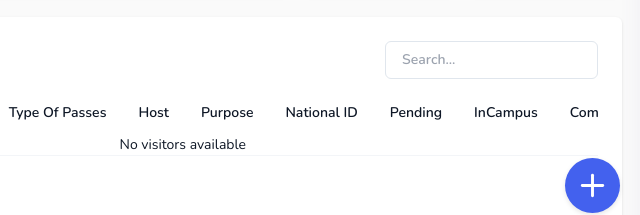
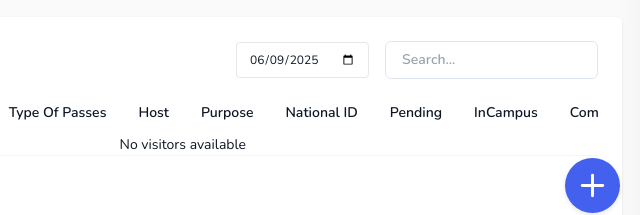
Before and after one commit to endel25/Endel_html-css-js, a plain HTML site: page index.html in a window 1280 px wide. Shown: the part 527-742 px from the top of the page, 640-1280 px from the left. Drawn offline with nearby package versions, Linux system fonts and the light colour scheme; no server answers; sample sign-in values are in the browser's storage.

Commit message:
Calender Functionality

```diff
--- a/assets/js/main-content-script/index-main-script.js
+++ b/assets/js/main-content-script/index-main-script.js
@@ -584,6 +584,7 @@ document.addEventListener('alpine:init', () => {
     Alpine.data('visitorDetails', () => ({
         visitorsList: [],
         searchQuery: '',
+        selectedDate: new Date().toISOString().split('T')[0], // Default to today
 
         get filteredVisitors() {
             if (!this.searchQuery) return this.visitorsList;
@@ -606,8 +607,14 @@ document.addEventListener('alpine:init', () => {
         async fetchVisitorDetails() {
             try {
                 const [appointmentResponse, visitorResponse] = await Promise.all([
-                    fetch('https://192.168.3.73:3001/appointment'),
-                    fetch('https://192.168.3.73:3001/visitors')
+                    fetch(`https://192.168.3.73:3001/appointment?t=${new Date().getTime()}`, {
+                        method: 'GET',
+                        headers: { 'Content-Type': 'application/json' }
+                    }),
+                    fetch(`https://192.168.3.73:3001/visitors?t=${new Date().getTime()}`, {
+                        method: 'GET',
+                        headers: { 'Content-Type': 'application/json' }
+                    })
                 ]);
 
                 if (!appointmentResponse.ok) {
@@ -621,9 +628,9 @@ document.addEventListener('alpine:init', () => {
                 const visitorData = await visitorResponse.json();
                 console.log('API Response for Visitor Details:', JSON.stringify({ appointmentData, visitorData }, null, 2));
 
-                const today = new Date();
-                const todayStr = today.toISOString().split('T')[0]; // Format: YYYY-MM-DD
-                console.log('Today\'s date:', todayStr);
+                // Normalize selected date to YYYY-MM-DD for comparison
+                const selectedDateStr = this.selectedDate; // Already in YYYY-MM-DD from input
+                console.log('Selected date:', selectedDateStr);
 
                 const normalizeData = (item, recordType) => {
                     let hostName = 'Unknown';
@@ -649,6 +656,7 @@ document.addEventListener('alpine:init', () => {
 
                     if (!exitDateToUse?.match(/^\d{2}-\d{2}-\d{4}$/)) {
                         console.warn(`Invalid exitDate format for visitor ID ${item.id}. Fallback used.`);
+                        const today = new Date();
                         exitDateToUse = `${String(today.getDate()).padStart(2, '0')}-${String(today.getMonth() + 1).padStart(2, '0')}-${today.getFullYear()}`;
                     }
 
@@ -676,11 +684,11 @@ document.addEventListener('alpine:init', () => {
                 };
 
                 const processedAppointmentData = (Array.isArray(appointmentData) ? appointmentData : appointmentData.data || [])
-                    .filter(item => item.date && item.date === todayStr)
+                    .filter(item => item.date && item.date === selectedDateStr)
                     .map(item => normalizeData(item, 'preapproval'));
 
                 const processedVisitorData = (Array.isArray(visitorData) ? visitorData : visitorData.data || [])
-                    .filter(item => item.date && item.date === todayStr)
+                    .filter(item => item.date && item.date === selectedDateStr)
                     .map(item => normalizeData(item, 'spot'));
 
                 const apiData = [...processedAppointmentData, ...processedVisitorData]
@@ -688,8 +696,12 @@ document.addEventListener('alpine:init', () => {
                         if (item.exitApproval && item.exitDate) {
                             const [exitDay, exitMonth, exitYear] = item.exitDate.split('-').map(Number);
                             const exitDate = new Date(Date.UTC(exitYear, exitMonth - 1, exitDay));
-                            const todayDate = new Date(Date.UTC(today.getFullYear(), today.getMonth(), today.getDate()));
-                            return exitDate >= todayDate;
+                            const selectedDate = new Date(Date.UTC(
+                                parseInt(selectedDateStr.split('-')[0]),
+                                parseInt(selectedDateStr.split('-')[1]) - 1,
+                                parseInt(selectedDateStr.split('-')[2])
+                            ));
+                            return exitDate >= selectedDate;
                         }
                         return true;
                     });
--- a/index.html
+++ b/index.html
@@ -231,14 +231,22 @@
                     </div>
 
                     <div class="mb-5 grid grid-cols-1">
-                        <!-- ✅ Visitor Details Table Panel with Search -->
+                    <!-- ✅ Visitor Details Table Panel with Search and Date Filter -->
                     <div class="panel3" x-data="visitorDetails" x-init="fetchVisitorDetails()">
                         <div class="mb-3 flex items-center justify-between">
                             <h3 class="text-lg font-bold"><b>Today's Visitor Details</b></h3>
+                            <div class="flex items-center space-x-4">
+                                <div class="flex-1">
+                                    <input type="date" id="visitor-date" name="date"
+                                        class="w-full text-xs px-3 py-2 border rounded"
+                                        :value="selectedDate" @change="selectedDate = $event.target.value; fetchVisitorDetails()" />
+                                    <span class="error text-red-500 text-xs" id="error-date"></span>
+                                </div>
                                 <div class="dataTable-search">
                                     <input class="dataTable-input" placeholder="Search..." type="text"
                                         :value="searchQuery" @input="searchQuery = $event.target.value"
                                         autocomplete="off" spellcheck="false" />
+                                </div>
                             </div>
                         </div>
                         <div class="overflow-x-auto">
@@ -282,7 +290,6 @@
                                                 <td x-text="visitor.nationalId"></td>
                                                 <!-- Progress Steps -->
                                                 <td colspan="4" class="td1">
-                                                        <!-- Use renderProgressSteps to dynamically render the progress steps -->
                                                     <div x-html="renderProgressSteps(visitor)"></div>
                                                 </td>
                                             </tr>
```
Lines whose indentation alone changed are shown as unchanged.
